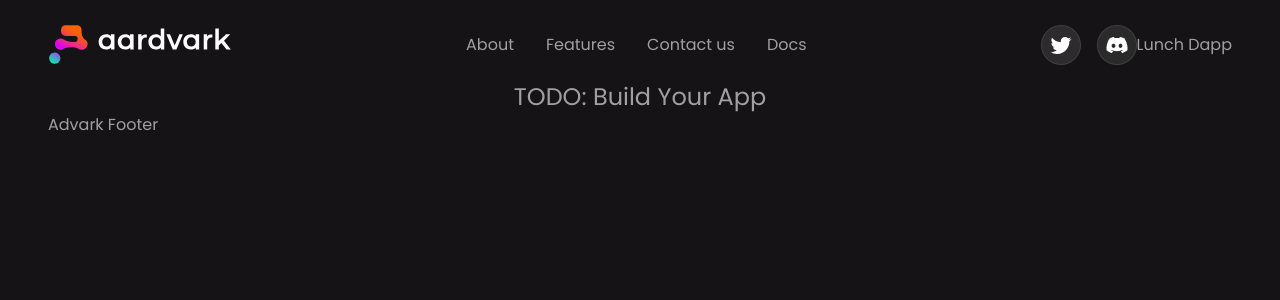
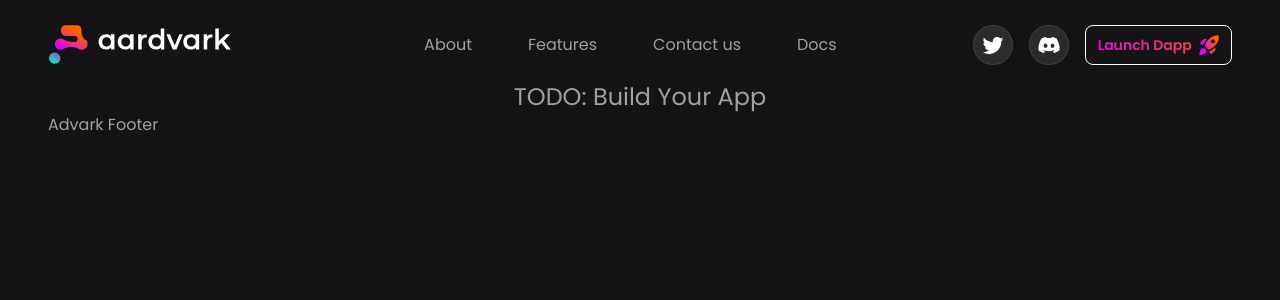
Before and after one commit to marvy-codes/advark-landingPage, a Vue app: page / in a window 1280 px wide. Shown: the top 300 px of the page. Built offline with nearby package versions, Linux system fonts and the light colour scheme; a web font is replaced by a local one.

Commit message:
feat: completed HeaderView

```diff
--- a/src/components/Layout/DappButton.vue
+++ b/src/components/Layout/Button/DappButton.vue
@@ -4,7 +4,7 @@
       class="rounded-lg bg-gradient-to-bl from-[#ff6000] to-[#db00fb] px-[24px] py-[14px] text-xl font-semibold leading-8 text-[#FFFFFF]"
     >
       Launch Dapp
-      <img src="../../assets/rocket.png" alt="rocket" class="ml-1 inline" />
+      <img src="../../../assets/rocket.png" alt="rocket" class="ml-1 inline" />
     </button>
   </div>
 </template>
--- /dev/null
+++ b/src/components/Layout/Button/DappButtonLite.vue
@@ -0,0 +1,20 @@
+<template>
+  <div class="">
+    <button
+      class="custom_text_gradient rounded-lg border-[1px] px-[12px] py-[3px] text-sm font-semibold leading-8 text-[#FFFFFF]"
+    >
+      Launch Dapp
+      <img
+        src="../../../assets/rocketlite.png"
+        alt="rocket"
+        class="ml-1 inline"
+      />
+    </button>
+  </div>
+</template>
+
+<script lang="ts">
+export default {
+  name: 'DappButtonLite',
+};
+</script>
--- a/src/components/Layout/Header/HeaderView.vue
+++ b/src/components/Layout/Header/HeaderView.vue
@@ -3,14 +3,9 @@
     <div class="h-[27px] w-[127px] md:h-[41px] md:w-[184px]">
       <img src="../../../assets/advark.svg" alt="aardvark" />
     </div>
-
     <!-- desktop navigation -->
     <ul class="mx-auto hidden text-center md:block md:flex md:items-center">
-      <li
-        v-for="link in Links"
-        :key="link.link"
-        class="mx-auto my-6 md:mx-4 md:my-0"
-      >
+      <li v-for="link in Links" :key="link.link" class="ml-5 lg:ml-14">
         <a :href="link.link">{{ link.name }}</a>
       </li>
     </ul>
@@ -19,11 +14,11 @@
       class="md:space-between hidden md:block md:flex md:flex-row-reverse md:items-center"
     >
       <div class="">
-        <button>Lunch Dapp</button>
+        <DappButtonLite />
       </div>
-      <div class="flex">
+      <div class="hidden lg:flex">
         <img src="../../../assets/twitter.svg" alt="twitter" />
-        <img src="../../../assets/discord.png" alt="discord" class="ml-4" />
+        <img src="../../../assets/discord.png" alt="discord" class="mx-4" />
       </div>
     </div>
 
@@ -35,9 +30,10 @@
     </div>
   </div>
 
+
   <!-- mobile navigation -->
   <div
-    class="absolute top-0 bottom-0 h-screen w-full bg-[#151315] duration-700 ease-in md:hidden"
+    class="absolute top-0 bottom-0 h-screen w-full bg-[#151315] duration-700 ease-in lg:hidden"
     :class="[open ? 'left-0' : 'left-[-100%]']"
   >
     <div class="mx-auto mt-7 h-[27px] w-[127px]">
@@ -77,12 +73,14 @@
 
 <script>
 import { ref } from 'vue';
-import DappButton from '../DappButton.vue';
+import DappButton from '../Button/DappButton.vue';
+import DappButtonLite from '../Button/DappButtonLite.vue';
 
 export default {
   name: 'HeaderView',
   components: {
     DappButton,
+    DappButtonLite,
   },
   setup() {
     let open = ref(false);
--- a/src/index.css
+++ b/src/index.css
@@ -11,8 +11,12 @@ body {
   background-color: #151315;
   color: #ffffff99;
 }
-.custom__gradient {
-  background: -webkit-linear-gradient(#db00fb, #ff6000);
+.custom_text_gradient {
+  background: -webkit-linear-gradient(45deg, #db00fb, #ff6000);
   -webkit-background-clip: text;
   -webkit-text-fill-color: transparent;
 }
+.custom_border_gradient {
+  border-image: -webkit-linear-gradient(45deg, #db00fb, #ff6000);
+  border-image-slice: 1;
+}
```
Also changed, not shown: src/assets/rocketlite.png (added).
